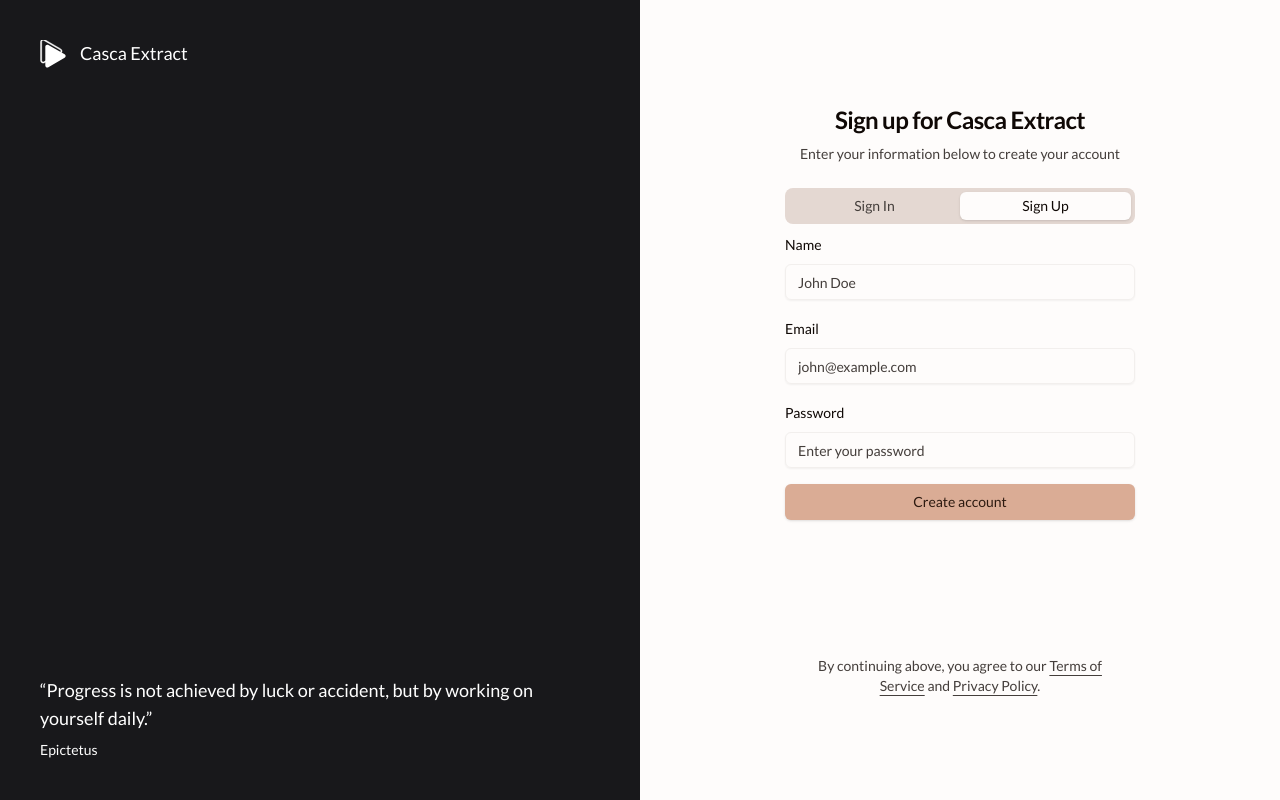
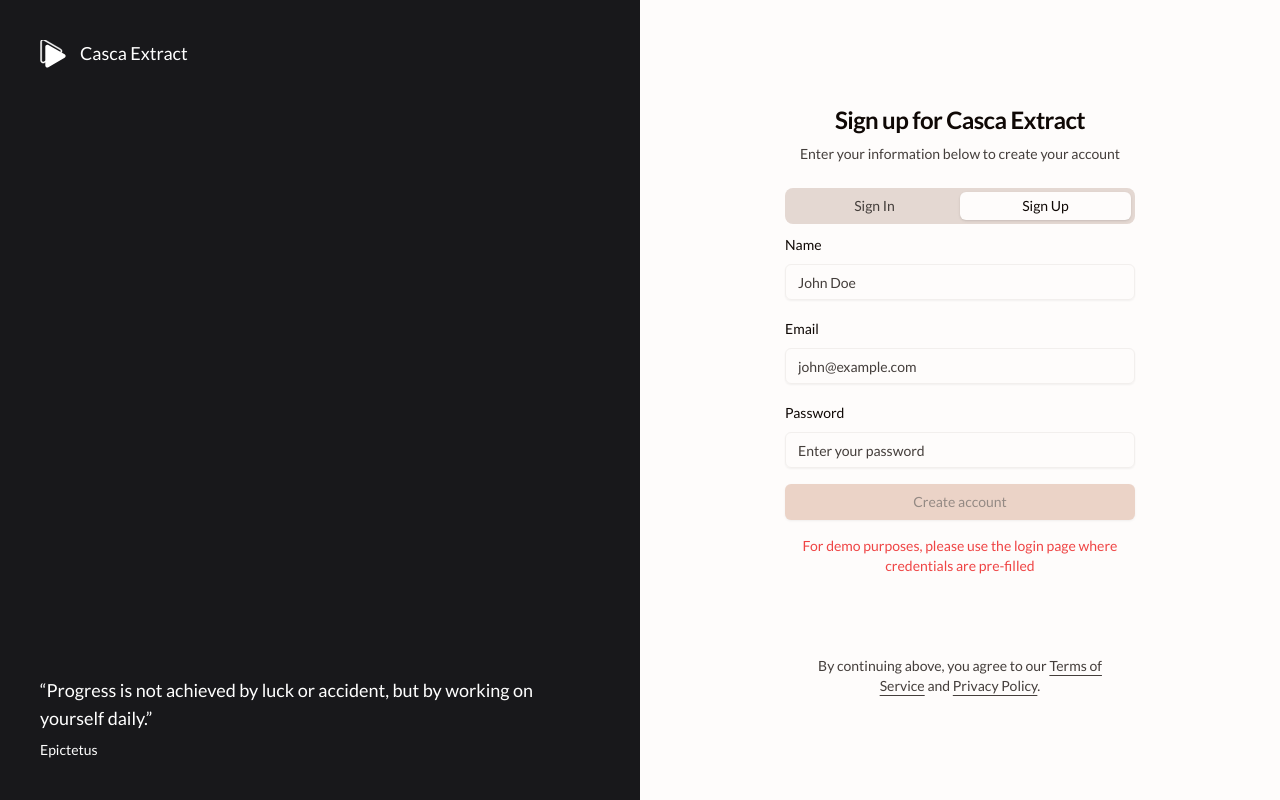
Before and after one commit to dtnewman/financial-data-extract, a Next.js app: page /signup in a window 1280 px wide. Built offline with nearby package versions, Linux system fonts and the light colour scheme; no server answers.

Commit message:
pre-fill login creds

```diff
--- a/app/(auth)/_components/signup-form.tsx
+++ b/app/(auth)/_components/signup-form.tsx
@@ -11,12 +11,10 @@ import {
 } from '@/components/ui/form';
 import { Input } from '@/components/ui/input';
 import { zodResolver } from '@hookform/resolvers/zod';
-import { useRouter } from 'next/navigation';
 import { useTransition, useState } from 'react';
 import { useForm } from 'react-hook-form';
 import { toast } from 'sonner';
 import * as z from 'zod';
-import GithubSignInButton from './github-auth-button';
 import VerificationForm from './verification-form';
 import { UsersApiV1Service } from '@/lib/generated/services/UsersApiV1Service';
 
@@ -118,9 +116,13 @@ export default function SignupForm() {
               </FormItem>
             )}
           />
-          <Button disabled={loading} className="w-full" type="submit">
+          {/* <Button disabled={loading} className="w-full" type="submit"> */}
+          <Button disabled={true} className="w-full" type="submit">
             Create account
           </Button>
+          <p className="text-sm text-red-500 text-center">
+            For demo purposes, please use the login page where credentials are pre-filled
+          </p>
         </form>
       </Form>
     </div>
--- a/app/(auth)/_components/user-auth-form.tsx
+++ b/app/(auth)/_components/user-auth-form.tsx
@@ -44,8 +44,8 @@ export default function UserAuthForm({
   const callbackUrl = searchParams.get('callbackUrl');
   const [loading, startTransition] = useTransition();
   const defaultValues = {
-    email: '',
-    password: ''
+    email: 'casca@dtnewman.com',
+    password: 'fba!JFU5juv!qvr!qbz'
   };
   const form = useForm<UserFormValue>({
     resolver: zodResolver(formSchema),
```
Also changed, not shown: 1 other file (tests, documents, lock files or other folders).
